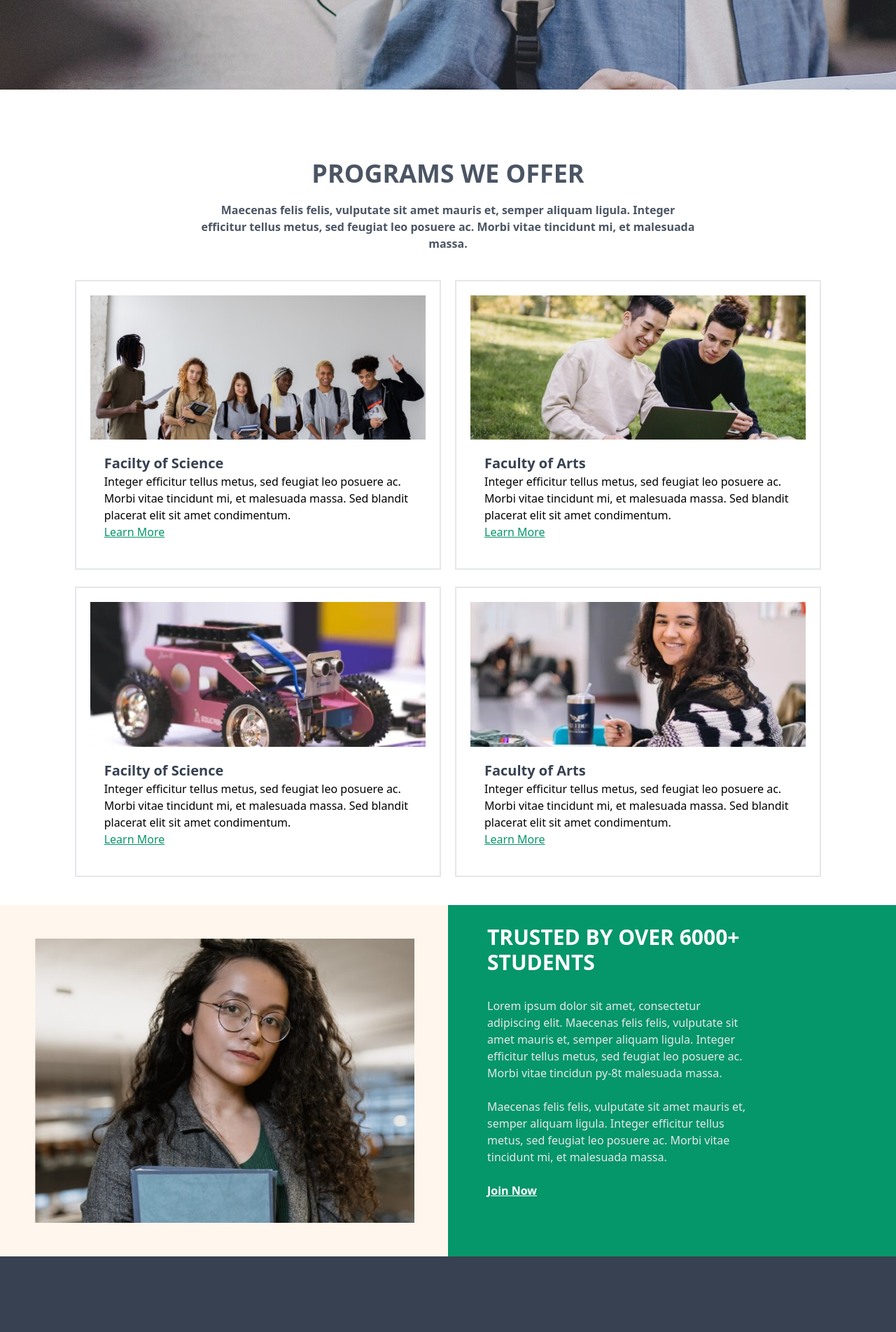
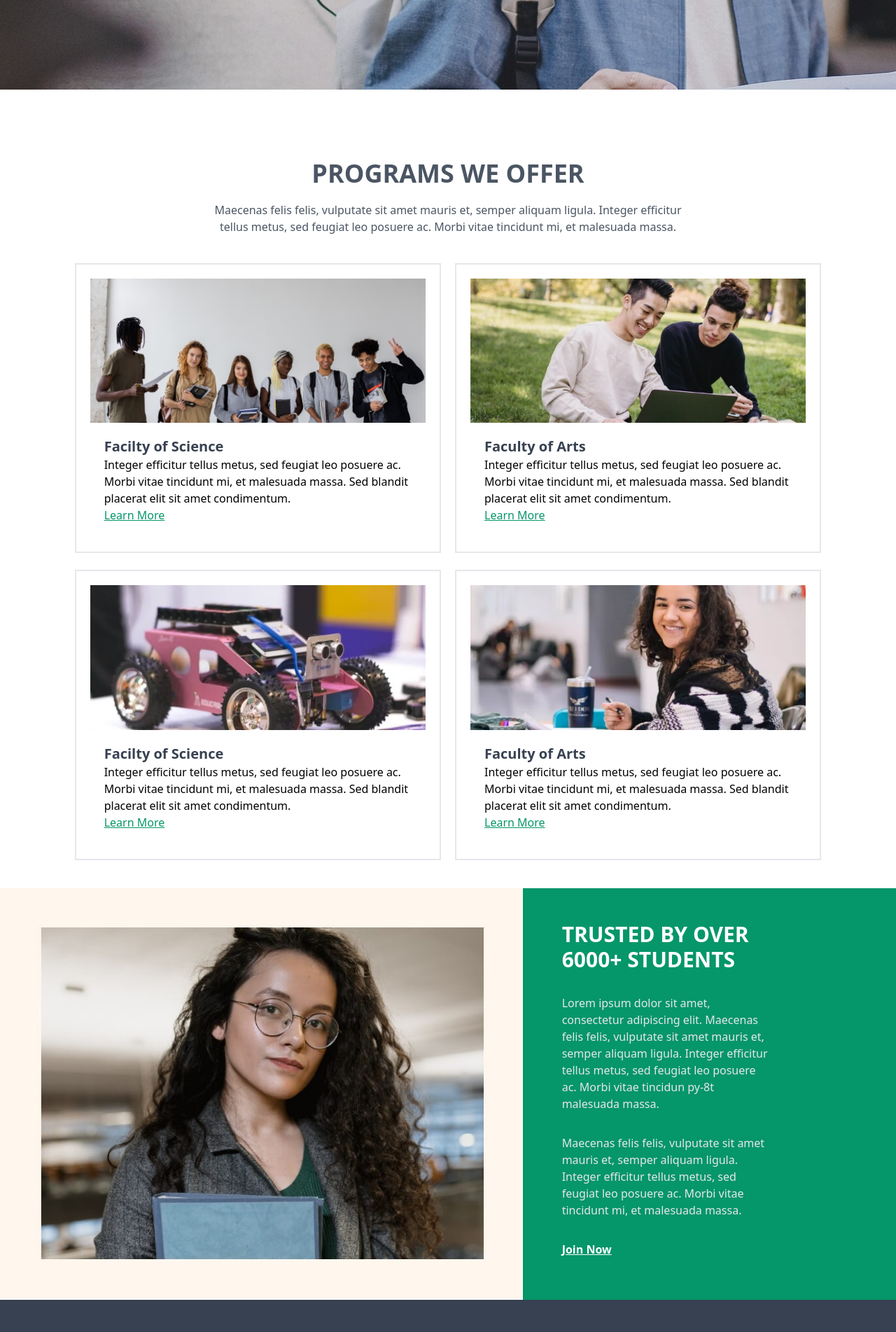
Before and after one commit to Sadam-PK/university-design, a React (Vite) app: page /programs in a window 1280 px wide. Shown: the part 440-2343 px from the top of the page at 70% size. Built offline with nearby package versions, Linux system fonts and the light colour scheme.

Commit message:
programs responsive

```diff
--- a/src/features/program/components/Secion1.jsx
+++ b/src/features/program/components/Secion1.jsx
@@ -1,9 +1,9 @@
 export default function Section1() {
   return (
-    <div className="background5 relative">
+    <div className="background3 relative">
       <div className="absolute inset-0 opacity-20 bg-gray-600" />
-      <div className="text-white relative w-5/12 pl-32 pt-32">
-        <h2 className="font-bold text-5xl">Programs</h2>
+      <div className="text-white relative sm:w-5/12 px-3 sm:pl-32 pt-32">
+        <h2 className="font-bold text-4xl sm:text-5xl">Programs</h2>
         <p className="text-lg py-3">
           Lorem ipsum dolor sit amet, consectetur adipiscing elit. Suspendisse
           varius enim in eros elementum tristique.
--- a/src/features/program/components/Section2.jsx
+++ b/src/features/program/components/Section2.jsx
@@ -5,16 +5,19 @@ import blog4 from "../../../assets/blog4.jpg.webp";
 
 export default function Section2() {
   return (
-    <div className="w-10/12 flex flex-col justify-between  mx-auto py-10">
-      <div className="w-8/12  mx-auto text-center text-gray-600 py-10">
-        <h2 className="font-bold text-4xl py-5">PROGRAMS WE OFFER</h2>
-        <p className="font-bold">
+    <div className="sm:w-10/12 flex flex-col justify-between  mx-auto py-5 sm:py-10">
+      <div className="px-5 sm:px-0 sm:w-8/12  mx-auto text-center
+       text-gray-600 pb-5 sm:py-10">
+        <h2 className="font-bold text-xl sm:text-4xl py-5">PROGRAMS WE OFFER</h2>
+        <p className="">
           Maecenas felis felis, vulputate sit amet mauris et, semper aliquam
           ligula. Integer efficitur tellus metus, sed feugiat leo posuere ac.
           Morbi vitae tincidunt mi, et malesuada massa.
         </p>
       </div>
-      <div className="flex flex-row justify-center gap-5">
+
+      {/*------------ sub divs------ */}
+      <div className="px-3 sm:px-0 flex flex-col sm:flex-row justify-center gap-5">
         <div className="to-blue-400 p-5 border-gray-200 border-2">
           <div>
             <img src={blog1} alt="" width="" />
@@ -55,7 +58,7 @@ export default function Section2() {
 
       <div className="h-6"/>
 
-      <div className="flex flex-row justify-center gap-5">
+      <div className="px-3 sm:px-0 flex flex-col sm:flex-row justify-center gap-5">
         <div className="to-blue-400 p-5 border-gray-200 border-2">
           <div>
             <img src={blog3} alt="" width="" />
@@ -93,6 +96,7 @@ export default function Section2() {
           </div>
         </div>
       </div>
+
     </div>
   );
 }
--- a/src/features/program/components/Section3.jsx
+++ b/src/features/program/components/Section3.jsx
@@ -3,13 +3,16 @@ import visit2 from "../../../assets/visit2.jpg";
 export default function Secton3() {
   return (
     // <div>
-    <div className="grid grid-cols-12">
-      <div className="col-span-6">
+    <div className="grid sm:grid-cols-12">
+      <div className="col-span-12 sm:col-span-7">
         <img src={visit2} alt="" />
       </div>
-      <div className=" bg-emerald-600 col-span-6">
-        <div className="w-8/12 flex flex-col pl-14 pt-7">
-          <a href="#" className="font-bold text-3xl pb-8 text-white">
+      <div className="bg-emerald-600 sm:col-span-5 py-5">
+        <div className="sm:w-8/12 flex flex-col px-5 sm:px-0 sm:pl-14 pt-7">
+          <a
+            href="#"
+            className="font-bold text-lg sm:text-3xl pb-3 sm:pb-8 text-white"
+          >
             TRUSTED BY OVER 6000+ STUDENTS
           </a>
           <p className="text-gray-200">
@@ -18,12 +21,12 @@ export default function Secton3() {
             Integer efficitur tellus metus, sed feugiat leo posuere ac. Morbi
             vitae tincidun py-8t malesuada massa.
           </p>
-          <p className="text-gray-200 py-6">
+          <p className="text-gray-200 py-8">
             Maecenas felis felis, vulputate sit amet mauris et, semper aliquam
             ligula. Integer efficitur tellus metus, sed feugiat leo posuere ac.
             Morbi vitae tincidunt mi, et malesuada massa.
           </p>
-          <a href="#" className="underline text-white font-bold">
+          <a href="#" className="underline text-white font-bold pb-10">
             Join Now
           </a>
         </div>
```
